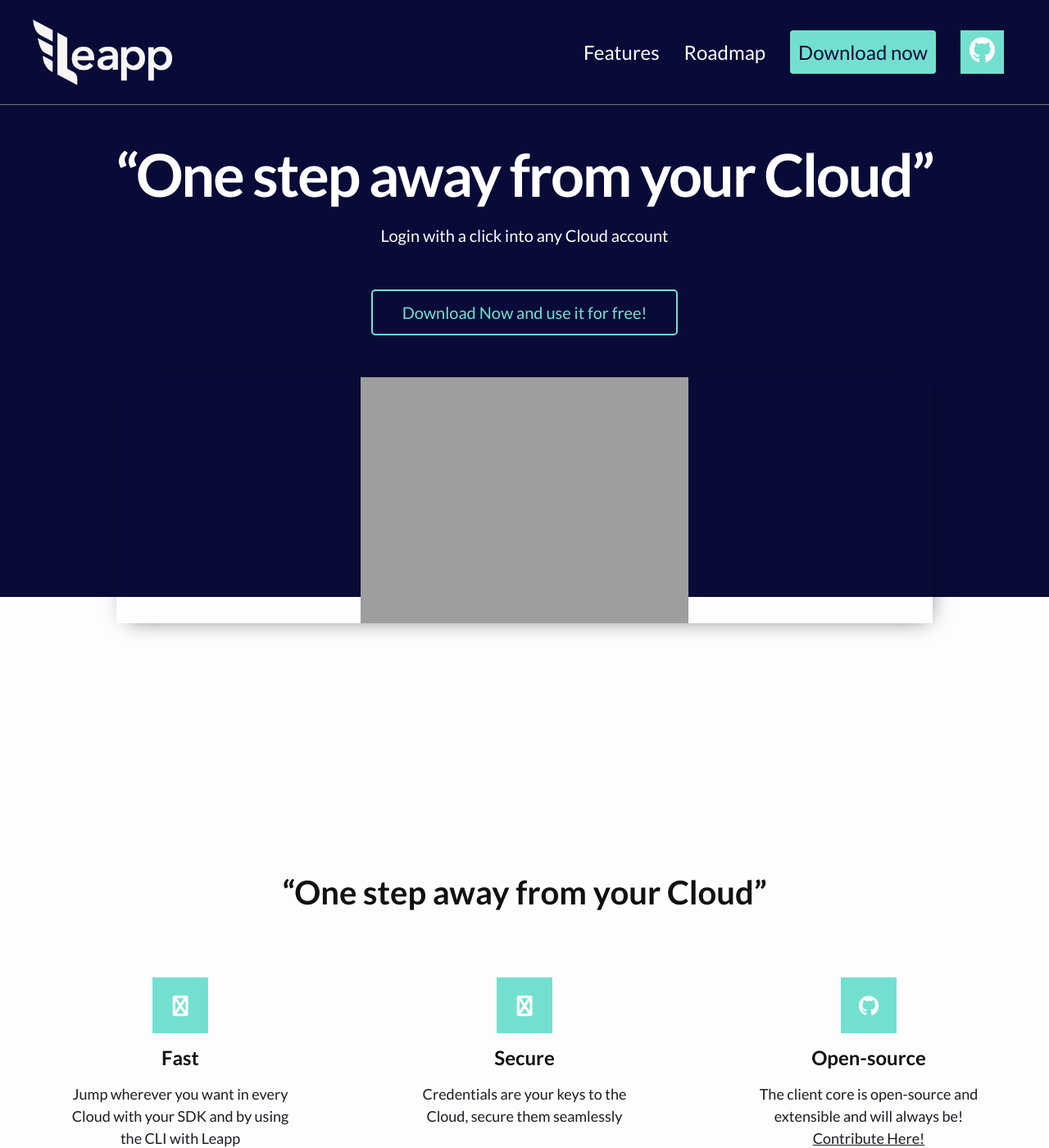
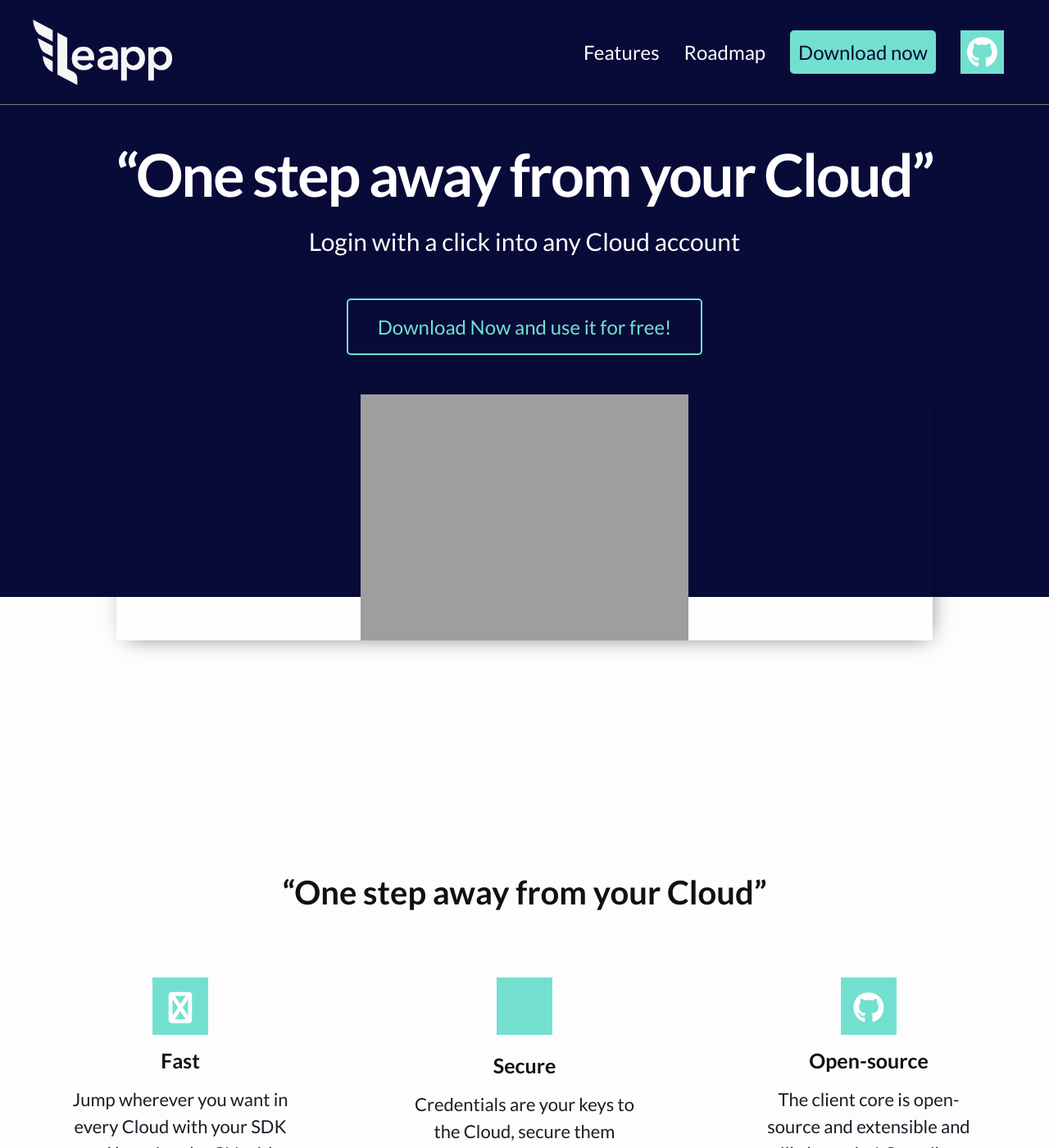
Before and after one commit to Noovolari/leapp-website, a Jekyll site: the page built from _pages/index.markdown, in a window 1280 px wide and 1400 px high. Shown: the whole window at 82% size. Built offline with Jekyll 4.4.1, drawn with Linux system fonts in a browser that asks for light colours; nearby versions of some CDN libraries.

Commit message:
corrected some css mistakes and cleaned overall dimensions

```diff
--- a/_data/main_features.yml
+++ b/_data/main_features.yml
@@ -5,7 +5,7 @@
     content: mainfeatures/mainfeature_monitor.markdown
 
   - title: Secure
-    icon: fa-lock
+    icon: fa-lock-alt
     content: mainfeatures/mainfeature_code.markdown
 
   - title: Open-source
--- a/_includes/footer.html
+++ b/_includes/footer.html
@@ -17,6 +17,6 @@
         </ul>
     </div>
 </footer>
-<script async src="https://kit.fontawesome.com/6650e02fbc.js" crossorigin="anonymous"></script>
+<script src="https://kit.fontawesome.com/11985aaded.js" crossorigin="anonymous"></script>
 <script src="https://code.jquery.com/jquery-3.5.1.min.js" integrity="sha256-9/aliU8dGd2tb6OSsuzixeV4y/faTqgFtohetphbbj0=" crossorigin="anonymous"></script>
 <script src="{{site.url}}{{site.baseurl}}/assets/js/main.js"></script>
--- a/_includes/main-features.html
+++ b/_includes/main-features.html
@@ -4,7 +4,7 @@
         <div class="card-holder">
             {% for item in site.data.main_features.features %}
             <div class="card">
-                <i class="fa fab {{ item.icon }}"></i>
+                <i class="fa fal fab far {{ item.icon }}"></i>
                 <h3>{{ item.title }}</h3>
                 {% capture p %}{% include {{item.content}} %}{% endcapture %}
                 {{ p | markdownify }}
--- a/assets/css/main.scss
+++ b/assets/css/main.scss
@@ -59,9 +59,9 @@
 .clearfix { clear: both; }
 
 /** Buttons */
-.btn, .btn-outline-primary { border-radius: .3125rem; transition: all 0.3s ease; cursor: pointer; }
+.btn, .btn-outline-primary { border-radius: 5px; transition: all 0.3s ease; cursor: pointer; }
 .btn { color: #ffffff; background: $blue; border: 2px solid #ffffff; }
-.btn-lg { padding: .875rem 2.25rem; font-size: 1.25rem; line-height: 1.5;  }
+.btn-lg { padding: 1.1rem 2.25rem; font-size: 24px; line-height: 1.5;  }
 .btn-outline-primary { color: $blue; border: 2px solid $blue; }
 .btn-outline-primary:hover { color: #fff; background-color: $blue; border-color: $blue; }
 .btn-secondary { color: $blue; background: #ffffff; }
@@ -74,22 +74,21 @@
 nav img.navbar-img { height: 80px; }
 nav ul li { margin: 0 15px; }
 nav a, nav i { transition: all 0.2s ease; cursor: pointer; }
-nav a { font-size: 24px; color: $white; }
-nav i { font-size: 32px; color: $blue; position: relative; top: 8px; }
+nav a, nav a:visited { font-size: 24px; color: $white; }
+nav i { font-size: 38px; color: $blue; position: relative; top: 8px; }
 nav a:hover { color: $blue; }
 
 .navbar-social, .download-now { color: $white; background: $blue; height: 53px; display: inline-block; }
-.download-now, .download-now:visited { border-radius: 4px; color: $light-blue; padding: 0 10px; display: flex; align-items: center; }
+.download-now, .download-now:visited { border-radius: 5px; color: $light-blue; padding: 0 10px; display: flex; align-items: center; }
 .download-now:hover { color: $white; }
 .navbar-social i { color: $white; width: 53px; text-align: center; }
-
 
 /** Hero unit */
 #hero-unit { background: $background-blue; margin-bottom: 200px }
 #hero-unit > div { text-align: center; height: 600px; padding-top: 8rem; }
 #hero-unit svg { background: 0 0!important; height: 6vw; fill: #fdfdfd; }
-#hero-unit h1 { font-family: "Lato"; color: #ffffff; font-weight: 600; font-size: 72px; margin: 3rem 0 1.5rem; line-height: 1; letter-spacing: -.03em; }
-#hero-unit p { color: #ffffff; font-size: 1.25rem; font-weight: 400; }
+#hero-unit h1 { font-family: "Lato", serif; color: #ffffff; font-weight: 600; font-size: 72px; margin: 3rem 0 1.5rem; line-height: 1; letter-spacing: -.03em; }
+#hero-unit p { color: #ffffff; font-size: 30px; font-weight: 400; }
 #hero-unit .hero-btn-holder { margin: 4.0rem 0; }
 #hero-unit .fade-up { width: 83%; margin: 0 auto; position: relative; animation-delay: 0.1s; animation: fade-up 0.4s ease-in; box-shadow: 4px 4px 26px -10px rgba(0,0,0,0.64); }
 @keyframes fade-up { from { opacity: 0; top: 100px; } to { opacity: 1; top: 0; } }
@@ -99,10 +98,10 @@
 #main-features .card-holder { display: flex; flex-direction: row; justify-content: space-between; }
 #main-features .card-holder .card { text-align: center; width: 30%; }
 #main-features .card-holder .card a { color: $text_color; text-decoration: underline; }
-#main-features i { background: $blue; color: white; font-size: 25px; width: 68px; height: 45px; text-align: center; padding-top: 23px; }
+#main-features i { background: #73E0CF; color: white; font-size: 38px; width: 68px; height: 52px; text-align: center; padding-top: 18px; display: inline-block; }
 #main-features h2 { margin: 2.5rem 0 5rem; font-weight: 600; line-height: 1.2; font-size: 2.5rem; }
-#main-features h3 { margin: 1rem; font-weight: 600; line-height: 1.2; font-size: 1.5rem; }
-#main-features p { font-size: 18px; font-weight: 400; color: $text_color; padding: 0 12%;}
+#main-features h3 { margin: 1rem; font-weight: 600; line-height: 1.2; font-size: 25px; }
+#main-features p { font-size: 22px; font-weight: 400; color: $text_color; padding: 0 12%;}
 
 /** Waved Quote */
 #quote {position: relative; display: flex; flex-wrap: nowrap; justify-content:center; margin-bottom: -200px}
@@ -111,14 +110,14 @@
 #quote .icon.close {bottom:-34px; right: 50px}
 #quote .center { background: white; min-height: 100px; box-shadow: 0 0 50px -4px rgba(0,0,0,0.15);}
 #quote .quote-holder { padding: 5% 10%; text-align: center; }
-#quote .quote-holder h2 { font-size: 3.5rem; font-weight: 400; letter-spacing: -.03em; line-height: 1.1; }
+#quote .quote-holder h2 { font-size: 3.5rem; font-weight: 400; letter-spacing: 0.01em; line-height: 1.3; }
 #quote .quote-holder p { font-size: 2rem; }
 #quote .quote-holder img { margin-top: 30px; }
 #quote .quote-holder em { color: $blue; font-style: normal; }
 
 /** Features */
-#features {padding-top: 200px; background: $background-blue; }
-#features .features-holder .feature { margin: 80px 0; display: flex; flex-direction: row; align-items: center; }
+#features { padding-top: 300px; background: $background-blue; }
+#features .features-holder .feature { margin: 300px 0; display: flex; flex-direction: row; align-items: center; }
 #features .features-holder video { width: 100%;}
 #features .features-holder .video { width: calc(66.67% - 40px); padding: 0 20px; display: flex; }
 #features .features-holder .content { width: calc(33.33% - 40px); text-align: left; padding: 0 20px; display: flex; flex-direction: column; justify-content: center; }
@@ -135,12 +134,14 @@
 footer span { color: rgba(255,255,255,.7); font-weight: 600; line-height: 1.1875rem; font-size: .75rem; }
 footer a { color: rgba(255,255,255,.7); transition: color 0.3s ease; display: inline-block; margin: 0 0 0 20px; }
 footer a:hover { color: #ffffff; }
-footer ul li a, footer ul li i, footer ul li span { padding: .5rem 0; font-size: 24px; color: $light-blue; }
+footer ul li a, footer ul li i, footer ul li span { padding: .5rem 0; font-size: 20px; color: $light-blue; }
+footer ul li i { font-size: 24px; }
 footer ul li a i { flex-shrink: 0; background: #080b38; color: white; width: 40px; }
 footer ul li:first-child { display: flex; align-self: flex-start; padding: 10px 0; }
 footer .footer-cta { background: $light-blue; margin-bottom: 3rem; padding: 40px; }
 footer .footer-cta h2 { float: left; color: $blue; padding: 13px 0 0; font-size: 40px; }
-footer .footer-cta a { float: right; font-size: 24px; margin-top: 10px; }
+footer .footer-cta a { float: right; font-size: 24px; margin-top: 10px; border-radius: 5px; background: $blue; color: $white; border: none; }
+footer .footer-cta a:hover { color: $white; }
 footer hr { display: block; height: 1px; background: $light-blue; border: 0; margin-bottom: 10px; }
 
 /** Documentation */
```
Also changed, not shown: assets/img/favicons/apple-touch-icon-120x120.png, assets/img/favicons/apple-touch-icon-152x152.png, assets/img/favicons/apple-touch-icon-76x76.png, assets/img/favicons/apple-touch-icon.png, assets/img/favicons/favicon.ico.
